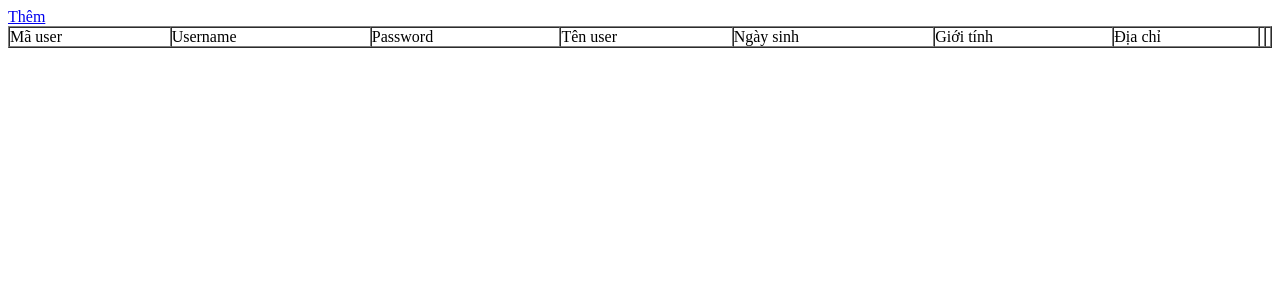
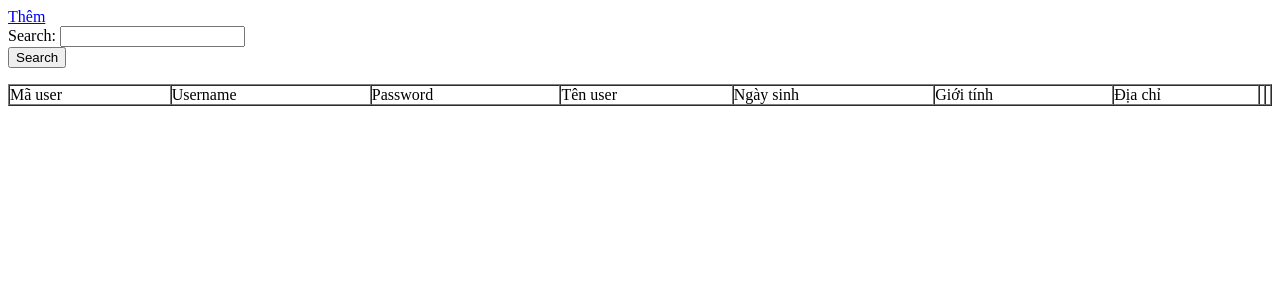
Before and after one commit to antlerjely96/BTEC-D03K12-PHP, a PHP site: page /user/danh-sach-user.php in a window 1280 px wide. Shown: the top 300 px of the page. Run offline with PHP 8.4, Linux system fonts and the light colour scheme; data that the repository does not hold is empty.

Commit message:
include vs search

```diff
--- /dev/null
+++ b/connect/close-connect.php
@@ -0,0 +1,3 @@
+<?php
+    mysqli_close($connect);
+?>
--- /dev/null
+++ b/connect/open-connect.php
@@ -0,0 +1,5 @@
+<?php
+    //Kết nối DB
+    $connect = mysqli_connect('localhost','root','','d03k12');
+    mysqli_set_charset($connect,'utf8');
+?>
--- /dev/null
+++ b/layout/footer.php
@@ -0,0 +1,3 @@
+<div style="background: black; width: 100%; height: 200px;">
+
+</div>
--- /dev/null
+++ b/layout/header.php
@@ -0,0 +1,3 @@
+<div style="background: red; width: 100%; height: 200px;">
+
+</div>
--- a/user/danh-sach-user.php
+++ b/user/danh-sach-user.php
@@ -1,4 +1,14 @@
-<a href="them.php">Thêm</a>
+<?php
+    $search = "";
+    if(isset($_GET['search'])){
+        $search = $_GET['search'];
+    }
+?>
+<a href="them.php">Thêm</a><br>
+<form action="" method="get">
+    Search: <input type="text" name="search" value="<?php echo $search;?>"><br>
+    <button>Search</button>
+</form>
 <table border="1" cellpadding="0" cellspacing="0" width="100%">
     <tr>
         <td>Mã user</td>
@@ -12,11 +22,9 @@
         <td></td>
     </tr>
     <?php
-        //Kết nối DB
-        $connect = mysqli_connect('localhost','root','','d03k12');
-        mysqli_set_charset($connect,'utf8');
+        include_once "../connect/open-connect.php";
         //Lấy dữ liệu từ DB ra
-        $sql = "SELECT * FROM user";
+        $sql = "SELECT * FROM user WHERE ten_user LIKE '%$search%'";
         $result = mysqli_query($connect,$sql);
         foreach ($result as $each){
     ?>
@@ -49,6 +57,6 @@
             </tr>
     <?php
         }
-        mysqli_close($connect);
+        include_once "../connect/close-connect.php";
     ?>
 </table>
--- a/user/sua-xu-ly.php
+++ b/user/sua-xu-ly.php
@@ -6,12 +6,10 @@
     $ngay_sinh = $_POST['ngay_sinh'];
     $gioi_tinh = $_POST['gioi_tinh'];
     $dia_chi = $_POST['dia_chi'];
-    //Kết nối DB
-    $connect = mysqli_connect('localhost','root','','d03k12');
-    mysqli_set_charset($connect,'utf8');
+    include_once "../connect/open-connect.php";
     //sql
     $sql = "UPDATE user SET uid = '$email', pwd = '$password', ten_user = '$ho_ten', ngay_sinh = '$ngay_sinh', gioi_tinh = '$gioi_tinh', dia_chi = '$dia_chi' WHERE ma_user = $ma_user";
     mysqli_query($connect, $sql);
-    mysqli_close($connect);
+    include_once "../connect/close-connect.php";
     header("location:danh-sach-user.php");
 ?>
--- a/user/sua.php
+++ b/user/sua.php
@@ -1,8 +1,6 @@
 <?php
     $ma_user = $_GET['ma_user'];
-    //Kết nối DB
-    $connect = mysqli_connect('localhost','root','','d03k12');
-    mysqli_set_charset($connect,'utf8');
+    include_once "../connect/open-connect.php";
     //Lấy dữ liệu từ DB ra
     $sql = "SELECT * FROM user WHERE ma_user = $ma_user";
     $result = mysqli_query($connect,$sql);
@@ -29,5 +27,5 @@
 </form>
 <?php
     }
-    mysqli_close($connect);
+    include_once "../connect/close-connect.php";
 ?>
```
Also changed, not shown: user/them-xu-ly.php (+3 -4 lines), user/xoa.php (+7 -9 lines).
